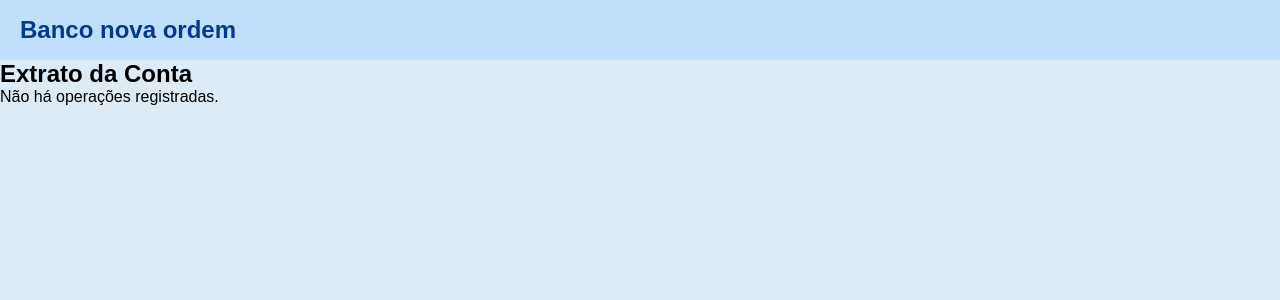
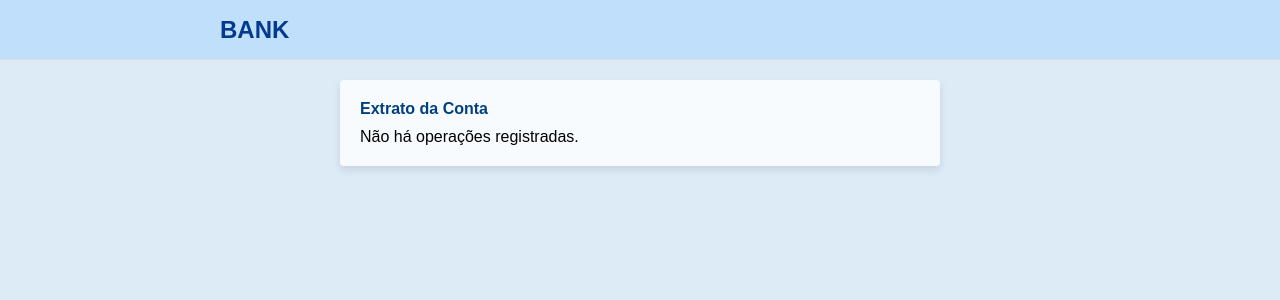
Before and after one commit to matheussuarte1/Desafios.POO, a Flask app: template templates/extrato.html in a window 1280 px wide. Shown: the top 300 px of the page. Run offline with Flask 3, Linux system fonts and the light colour scheme; the template is opened without the code that fills it, so the values that code supplies are empty.

Commit message:
Alterações para entrega final

```diff
--- a/app.py
+++ b/app.py
@@ -1,4 +1,5 @@
 from flask import Flask, render_template, request, redirect, url_for, session, flash
+from datetime import datetime
 
 # ------------------------------
 # CLASSES (POO)
@@ -37,15 +38,13 @@ class Conta:
 
     def alterar_limite(self, novo_limite):
         self.limite = novo_limite
-        self.registrar_operacao(f"Limite alterado para {novo_limite:.2f}")
+        self.registrar_operacao(f"[{datetime.now():%Y-%m-%d %H:%M:%S}] Limite alterado para {novo_limite:.2f}")
 
     def alterar_senha(self, nova_senha):
         self.senha = nova_senha
-        self.registrar_operacao("Senha alterada")
 
     def cadastrar_pix(self, chave):
         self.chave_pix = chave
-        self.registrar_operacao(f"Chave Pix cadastrada: {chave}")
 
     def fazer_pix(self, chave_destino, valor):
         if self.chave_pix == chave_destino:
@@ -71,8 +70,8 @@ class Conta:
             self.limite -= restante
 
         destino.saldo += valor
-        self.registrar_operacao(f"Pix enviado: -{valor:.2f} para {chave_destino}")
-        destino.registrar_operacao(f"Pix recebido: +{valor:.2f} de {self.nome}")
+        self.registrar_operacao(f"[{datetime.now():%Y-%m-%d %H:%M:%S}] Pix enviado: -{valor:.2f} para {chave_destino}")
+        destino.registrar_operacao(f"[{datetime.now():%Y-%m-%d %H:%M:%S}] Pix recebido: +{valor:.2f} de {self.nome}")
         return True, f"Pix de {valor:.2f} enviado para {chave_destino}"
 
 # ------------------------------
--- a/static/css/base.css
+++ b/static/css/base.css
@@ -18,7 +18,11 @@ header .logo {
     font-weight: bold;
     font-size: 1.5em;
     color: #043a8d;
+    margin-left: 200px;
 
+}
+.info_conta {
+  margin-right: 200px;  /* aumenta o afastamento da borda direita */
 }
 
 .saldo-limite {
--- /dev/null
+++ b/static/css/extrato.css
@@ -0,0 +1,21 @@
+.extrato_container {
+  background-color: #f8fbfd;  /* tom azul claro */
+  border-radius: 4px;
+  padding: 20px;
+  max-width: 600px;
+  box-shadow: 0 4px 8px rgba(0,0,0,0.1);
+  margin: 20px auto;
+}
+
+.extrato_container h2 {
+    color: #004080;  /* azul escuro para destaque */
+    margin-bottom: 10px;
+    font-size: medium;
+}
+.extrato_container ul {
+    margin-left: 15px;
+}
+
+ul li {
+  margin-bottom: 10px; /* Espaço de 10px entre os itens */
+}
--- a/templates/base.html
+++ b/templates/base.html
@@ -8,7 +8,7 @@
 </head>
 <body>
   <header>
-    <div class="logo">Banco nova ordem</div>
+    <div class="logo">BANK</div>
     <nav>
       {% if session.agencia %}
         <a href="{{ url_for('home') }}">Home</a>
@@ -23,10 +23,10 @@
 
     </nav>
     <p class="info_conta">
-      {% if conta %}
-        <span>Agência:</span>{{ conta.agencia }} |
-        <span>Conta:</span>{{ conta.numero }}
-      {% endif %}
+  {% if conta %}
+    <span>Agência:</span>{{ conta.agencia }} |
+    <span>Conta:</span>{{ conta.numero }}
+  {% endif %}
 </p>
   </header>
 
--- a/templates/extrato.html
+++ b/templates/extrato.html
@@ -1,6 +1,11 @@
 {% extends "base.html" %}
 {% block title %}Extrato{% endblock %}
+{% block extra_css %}
+<link rel="stylesheet" href="{{ url_for('static', filename='css/extrato.css') }}">
+{% endblock %}
+
 {% block content %}
+<div class="extrato_container">
   <h2>Extrato da Conta</h2>
   {% if conta.extrato %}
     <ul>
@@ -11,4 +16,5 @@
   {% else %}
     <p>Não há operações registradas.</p>
   {% endif %}
+</div>
 {% endblock %}
```
Also changed, not shown: other parts of static/css/base.css (+4 -2 lines). Lines whose indentation alone changed are shown as unchanged.
